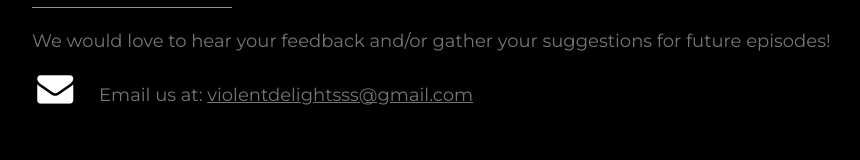
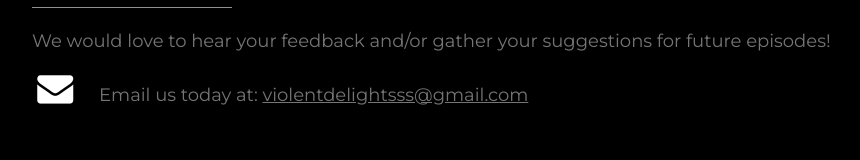
Before and after one commit to michaelowen37/violent_delights_podcast, a plain HTML site: page index.html in a window 1280 px wide. Shown: the part 1446-1606 px from the top of the page, without its empty margins (178-1038 px from the left). Drawn offline with nearby package versions, Linux system fonts and the light colour scheme.

Commit message:
Update index.html

```diff
--- a/index.html
+++ b/index.html
@@ -219,7 +219,7 @@ body, h1,h2,h3,h4,h5,h6 {font-family: "Montserrat", sans-serif}
       <!-- <p><i class="fa fa-map-marker fa-fw w3-text-white w3-xxlarge w3-margin-right"></i> Chicago, US</p>
       <p><i class="fa fa-phone fa-fw w3-text-white w3-xxlarge w3-margin-right"></i> Phone: +00 151515</p> -->
       <h5>We would love to hear your feedback and/or gather your suggestions for future episodes!</h5>
-      <p><h5><i class="fa fa-envelope fa-fw w3-text-white w3-xxlarge w3-margin-right"> </i> Email us at: <u>violentdelightsss@gmail.com</u></h5></p>
+      <p><h5><i class="fa fa-envelope fa-fw w3-text-white w3-xxlarge w3-margin-right"> </i> Email us today at: <u>violentdelightsss@gmail.com</u></h5></p>
     </div><br>
 
 
```
